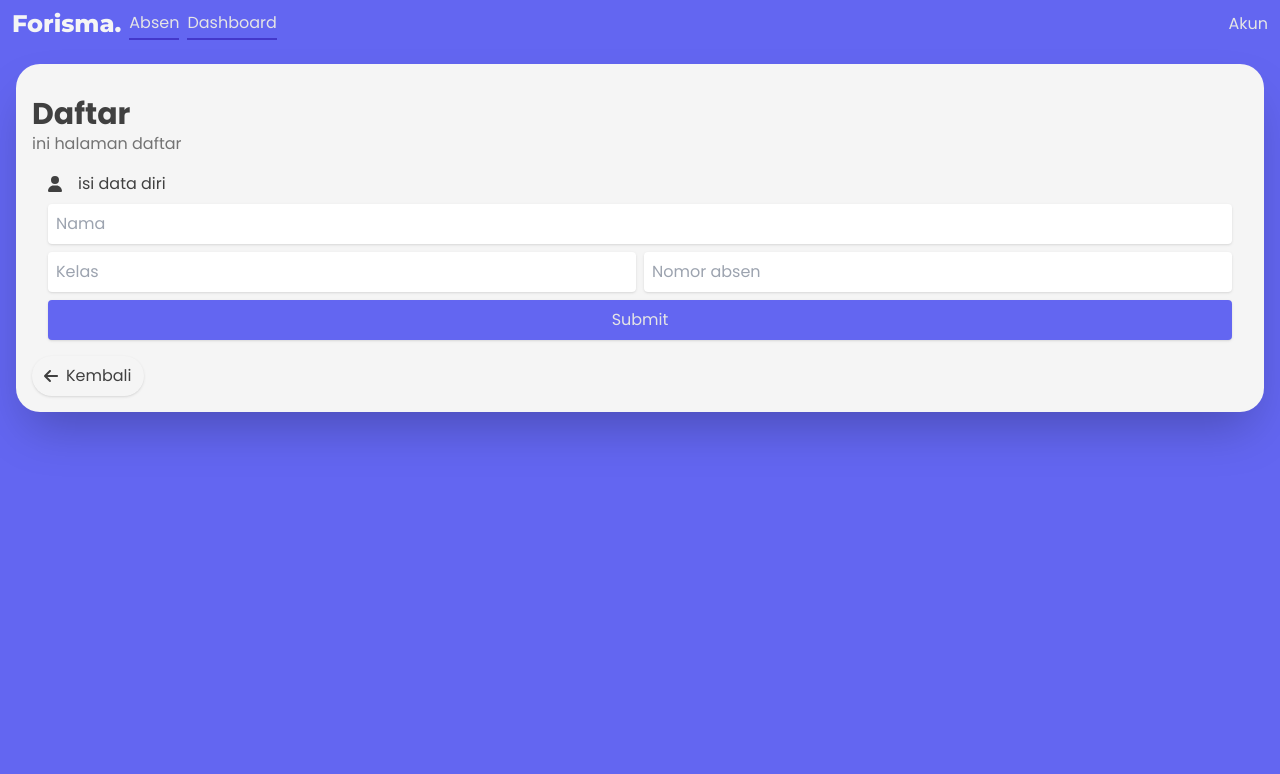
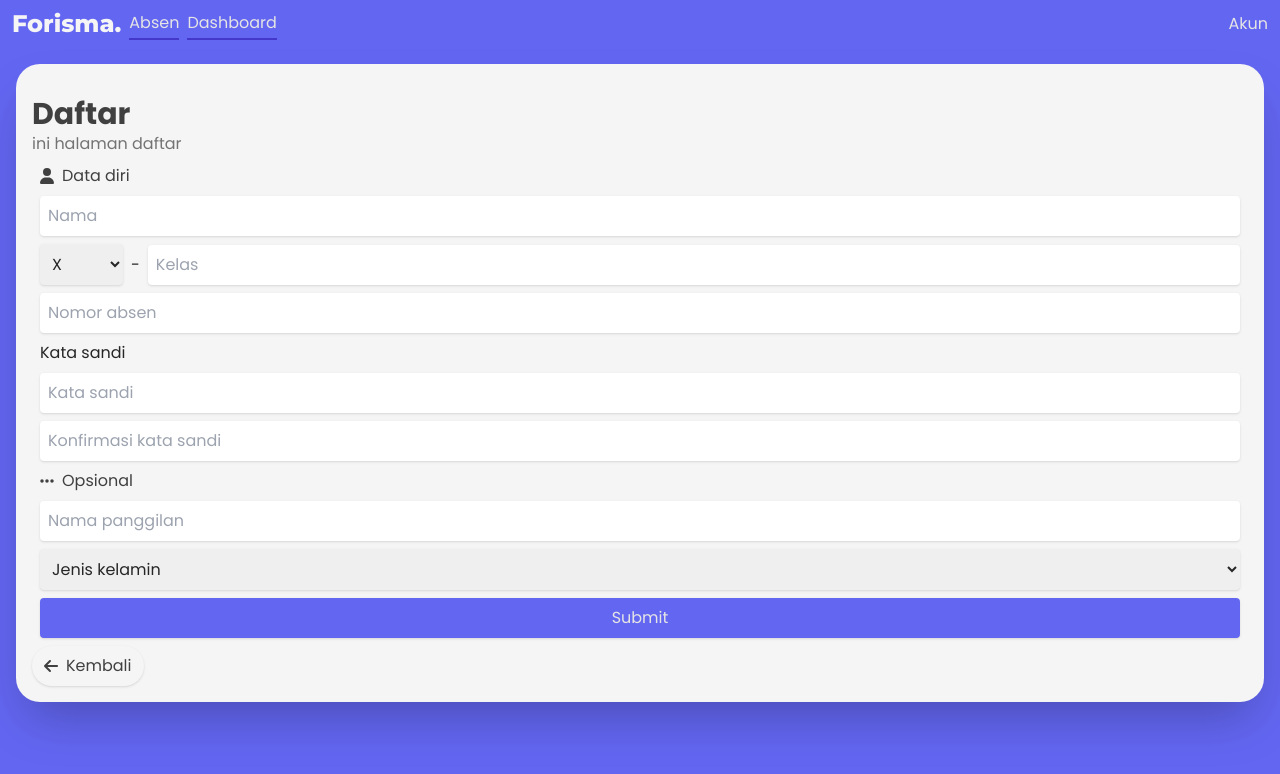
Before and after one commit to Forismaold/Absensi, a React (Create React App) app: page /akun/daftar in a window 1280 px wide. Shown: the top 774 px of the page. Built offline with nearby package versions, Linux system fonts and the light colour scheme; no server answers.

Commit message:
authentication basic with crypto and bcript

```diff
--- a/package.json
+++ b/package.json
@@ -13,6 +13,7 @@
     "@testing-library/user-event": "^13.5.0",
     "autoprefixer": "^10.4.16",
     "axios": "^1.3.4",
+    "crypto-js": "^4.2.0",
     "dotenv": "^16.3.1",
     "postcss": "^8.4.31",
     "react": "^18.2.0",
--- a/src/component/Base/Akun/Login.js
+++ b/src/component/Base/Akun/Login.js
@@ -1,14 +1,18 @@
 import { FontAwesomeIcon } from '@fortawesome/react-fontawesome'
-import { faArrowLeft } from '@fortawesome/free-solid-svg-icons'
-import { Link } from 'react-router-dom'
-import { GoogleOAuthProvider, GoogleLogin } from "@react-oauth/google"
-import { API } from "../../../utils"
+import { faArrowLeft, faKey, faUser } from '@fortawesome/free-solid-svg-icons'
+import { Link, useNavigate } from 'react-router-dom'
+// import { GoogleOAuthProvider, GoogleLogin } from "@react-oauth/google"
+import { API, setLocalStorage } from "../../../utils"
 import axios from "axios"
+import { useState } from 'react'
+import { useDispatch } from 'react-redux'
+import { refreshAccount } from '../../../redux/source'
 
 export default function Login() {
     return <div>
         <p>ini halaman login</p>
-        <LoginButton/>
+        <LoginForm/>
+        {/* <GoogleLoginButton/> */}
         <div className='flex'>
             <Link to={'/akun'}>
             <div className="text-neutral-700 flex gap-2 items-center p-2 px-3 shadow cursor-pointer rounded-full">
@@ -20,21 +24,67 @@ export default function Login() {
     </div>
 }
 
-function LoginButton() {
-    async function handleSuccess(credential) {
-        axios.post(API + '/akun/login', {credential: credential})
-        .then(res => console.log(res))
-        .catch(err => console.log(err))
+function LoginForm() {
+    const [nama, setNama] = useState('')
+    const [password, setPassword] = useState('')
+
+    const navigate = useNavigate()
+    const dispatch = useDispatch()
+
+    function handleSubmit(e) {
+        e.preventDefault()
+        try {
+            axios.post(API + '/akun/login/form', {nama, password})
+            .then(res => {
+                setLocalStorage('account', res.data.user)
+                console.log(res.data.user)
+                dispatch(refreshAccount())
+                navigate('/akun')
+            }).catch(err => {
+                if (err?.response?.status === 401) alert(err?.response?.data.message)
+            })
+        } catch (error) {
+
+        }
     }
-    return <div className="p-8 flex justify-center">
-        <GoogleOAuthProvider clientId={process.env.REACT_APP_CLIENT_ID}>
-            <GoogleLogin
-                onSuccess={handleSuccess}
-                onError={() => {
-                    console.log('Login Failed')
-                }}
-                useOneTap
-            />
-        </GoogleOAuthProvider>
+
+    function handleChangeName(e) {
+        setNama(e.target.value.replace(/[^A-Za-z ]/ig, ''))
+    }
+
+    return <div className="p-2 flex flex-col justify-center gap-4">
+        <form className='flex flex-col gap-2 text-neutral-800' onSubmit={handleSubmit}>
+            <div className='flex gap-2 text-neutral-700 items-center font-mediumm'>
+                <FontAwesomeIcon icon={faUser}/>
+                <p>Data diri</p>
+            </div>
+            <input className='p-2 rounded shadow w-full' type="text" value={nama} onChange={handleChangeName} placeholder='Nama' autoComplete='off' required/>
+            <div className='flex gap-2 text-neutral-700 items-center font-mediumm'>
+                <FontAwesomeIcon icon={faKey}/>
+                <p>Kata sandi</p>
+            </div>
+            <input className='p-2 rounded shadow w-full' type="password" value={password} onChange={(e) => setPassword(e.target.value)} placeholder='Kata sandi' autoComplete='off' required/>
+            <button type='submit' className='text-center rounded bg-indigo-500 text-neutral-200 shadow p-2'>Submit</button>
+        </form>
     </div>
 }
+
+// function GoogleLoginButton() {
+//     async function handleSuccess(credential) {
+//         axios.post(API + '/akun/login', {credential: credential})
+//         .then(res => console.log(res))
+//         .catch(err => console.log(err))
+//     }
+//     return <div className="p-8 flex justify-center">
+//         <form action=""></form>
+//         <GoogleOAuthProvider clientId={process.env.REACT_APP_CLIENT_ID}>
+//             <GoogleLogin
+//                 onSuccess={handleSuccess}
+//                 onError={() => {
+//                     console.log('Login Failed')
+//                 }}
+//                 useOneTap
+//             />
+//         </GoogleOAuthProvider>
+//     </div>
+// }
--- a/src/component/Base/Akun/Register.js
+++ b/src/component/Base/Akun/Register.js
@@ -1,14 +1,16 @@
 import { FontAwesomeIcon } from '@fortawesome/react-fontawesome'
-import { faArrowLeft, faUser } from '@fortawesome/free-solid-svg-icons'
-import { Link } from 'react-router-dom'
-// import { API } from "../../../utils"
-// import axios from "axios"
+import { faArrowLeft, faEllipsisH, faUser } from '@fortawesome/free-solid-svg-icons'
+import { Link, useNavigate } from 'react-router-dom'
+import { API, setLocalStorage } from "../../../utils"
+import axios from "axios"
 import { useState } from 'react'
+import { useDispatch } from 'react-redux'
+import { refreshAccount } from '../../../redux/source'
 
 export default function Register() {
     return <div>
         <p>ini halaman daftar</p>
-        <LoginButton/>
+        <RegisterForm/>
         <div className='flex'>
             <Link to={'/akun'}>
             <div className="text-neutral-700 flex gap-2 items-center p-2 px-3 shadow cursor-pointer rounded-full">
@@ -20,41 +22,86 @@ export default function Register() {
     </div>
 }
 
-function LoginButton() {
+function RegisterForm() {
     const [nama, setNama] = useState('')
-    const [kelas, setKelas] = useState('')
-    const [noAbsen, setNoAbsen] = useState('')
+    const [panggilan, setPanggilan] = useState('')
+    const [nomorKelas, setNomorKelas] = useState('')
+    const [kelas, setKelas] = useState('X')
+    const [nomorAbsen, setNomorAbsen] = useState('')
+    const [jenisKelamin, setJenisKelamin] = useState('-')
+
+    const [password, setPassword] = useState('')
+    const [confirmPassword, setConfirmPassword] = useState('')
+
+    const navigate = useNavigate()
+    const dispatch = useDispatch()
 
     function handleSubmit(e) {
         e.preventDefault()
-        // const dataToSend = {
-        //     nama,
-        //     kelas,
-        //     nomor_absen: noAbsen
-        // }
+        if (password !== confirmPassword) return alert('Kata sandi dan Konfirmasi kata sandi tidak cocok!')
+        const dataToSend = {
+            nama: nama.trim(),
+            panggilan,
+            kelas,
+            nomorKelas,
+            nomorAbsen,
+            jenisKelamin,
+            password
+        }
 
-        return alert('Sabar, masi dalam tahap pengembangan')
-
-        // try {
-        //     axios.post(API + '/akun/register', dataToSend)
-        //     .then(res => console.log(res))
-        //     .catch(err => console.log(err))
-        // } catch (error) {
-        //     console.log(error);
-        // }
+        try {
+            axios.post(API + '/akun/daftar', dataToSend)
+            .then(res => {
+                setLocalStorage('account', res.data.user)
+                dispatch(refreshAccount())
+                navigate('/akun')
+            })
+            .catch(err => {
+                if (err?.response?.status === 409) alert(err?.response?.data.message)
+            })
+        } catch (error) {
+            console.log(error)
+        }
     }
 
-    return <div className="p-4 flex flex-col justify-center gap-2">
-        <div className='flex gap-4 text-neutral-700 items-center font-mediumm'>
-            <FontAwesomeIcon icon={faUser}/>
-            <p>isi data diri</p>
-        </div>
+    function handleChangeName(e) {
+        setNama(e.target.value.replace(/[^A-Za-z ]/ig, ''))
+    }
+    function handleChangeNickname(e) {
+        setPanggilan(e.target.value.replace(/[^A-Za-z._0-9 ]/ig, ''))
+    }
+
+    return <div className="p-2 flex flex-col justify-center gap-4">
         <form className='flex flex-col gap-2 text-neutral-800' onSubmit={handleSubmit}>
-            <input className='p-2 rounded shadow w-full' type="text" id='nama' value={nama} onChange={(e) => setNama(e.target.value)} placeholder='Nama' autoComplete='off'/>
-            <div className='flex gap-2 flex-col md:flex-row'>
-                <input className='p-2 rounded shadow w-full' type="text" id='nama' value={kelas} onChange={(e) => setKelas(e.target.value)} placeholder='Kelas' autoComplete='off'/>
-                <input className='p-2 rounded shadow w-full' type="number" id='nama' value={noAbsen} onChange={(e) => setNoAbsen(e.target.value)} placeholder='Nomor absen' autoComplete='off'/>
+            <div className='flex gap-2 text-neutral-700 items-center font-mediumm'>
+                <FontAwesomeIcon icon={faUser}/>
+                <p>Data diri</p>
             </div>
+            <input className='p-2 rounded shadow w-full' type="text" value={nama} onChange={handleChangeName} placeholder='Nama' autoComplete='off' required/>
+            <div className='flex gap-2 items-center'>
+                <select value={kelas} onChange={(e) => setKelas(e.target.value)} className='min-h-[40px] shadow p-2 rounded' required>
+                    <option value="X" defaultValue>X</option>
+                    <option value="XI">XI</option>
+                    <option value="XII IPS">XII IPA</option>
+                    <option value="XII IPA">XII IPS</option>
+                </select>
+                <span>-</span>
+                <input className='p-2 rounded shadow w-full' type="number" value={nomorKelas} onChange={(e) => setNomorKelas(e.target.value)} placeholder='Kelas' autoComplete='off' required/>
+            </div>
+            <input className='p-2 rounded shadow w-full' type="number" value={nomorAbsen} onChange={(e) => setNomorAbsen(e.target.value)} placeholder='Nomor absen' autoComplete='off'/>
+            <p>Kata sandi</p>
+            <input className='p-2 rounded shadow w-full' type="password" value={password} onChange={(e) => setPassword(e.target.value)} placeholder='Kata sandi' autoComplete='off' required/>
+            <input className='p-2 rounded shadow w-full' type="password" value={confirmPassword} onChange={(e) => setConfirmPassword(e.target.value)} placeholder='Konfirmasi kata sandi' autoComplete='off' required/>
+            <div className='flex gap-2 text-neutral-700 items-center font-mediumm'>
+                <FontAwesomeIcon icon={faEllipsisH}/>
+                <p>Opsional</p>
+            </div>
+            <input className='p-2 rounded shadow w-full' type="text" value={panggilan} onChange={handleChangeNickname} placeholder='Nama panggilan' autoComplete='off' maxLength={20}/>
+            <select value={jenisKelamin} onChange={(e) => setJenisKelamin(e.target.value)} className='min-h-[40px] shadow p-2 rounded' placeholder='Jenis kelamin'>
+                <option value="-" disabled>Jenis kelamin</option>
+                <option value="L">Laki-laki</option>
+                <option value="P">Perempuan</option>
+            </select>
             <button type='submit' className='text-center rounded bg-indigo-500 text-neutral-200 shadow p-2'>Submit</button>
         </form>
     </div>
--- a/src/component/Base/Base.js
+++ b/src/component/Base/Base.js
@@ -9,8 +9,8 @@ export default function Base() {
     const location = useLocation()
     const pathSegments = location.pathname.split('/')
     return (
-        <div className="w-full flex justify-center">
-            <div className="m-4 bg-neutral-100 rounded-3xl shadow-2xl h-full p-4 max-w-[1440px] self-stretch flex-1">
+        <div className="w-full flex justify-center p-4 max-w-[1440px]">
+            <div className="bg-neutral-100 rounded-3xl shadow-2xl h-full p-4 self-stretch flex-1 max-w-full">
                 <h5 className="text-3xl font-bold text-neutral-700 capitalize pt-4">{pathSegments[pathSegments.length - 1] || 'Absen'}</h5>
                 <Routes>
                     <Route path={'*'} element={<Absen/>}></Route>
--- a/src/redux/users.js
+++ b/src/redux/users.js
@@ -1,10 +1,9 @@
 import { createSlice } from "@reduxjs/toolkit";
-import { exampleUsers } from "../userSchema";
 
 const users = createSlice({
     name: 'users',
     initialState: {
-        users: exampleUsers
+        users: []
     },
     reducers: {
         setUsers: (state, action) => {
```
Also changed, not shown: src/component/Base/Admin/AdminDashboard.js (+20 -6 lines), src/component/Base/Akun/Akun.js (+7 -7 lines), src/redux/source.js (+6 -16 lines), src/utils.js (+65 -0 lines), 1 other file (tests, documents, lock files or other folders).
